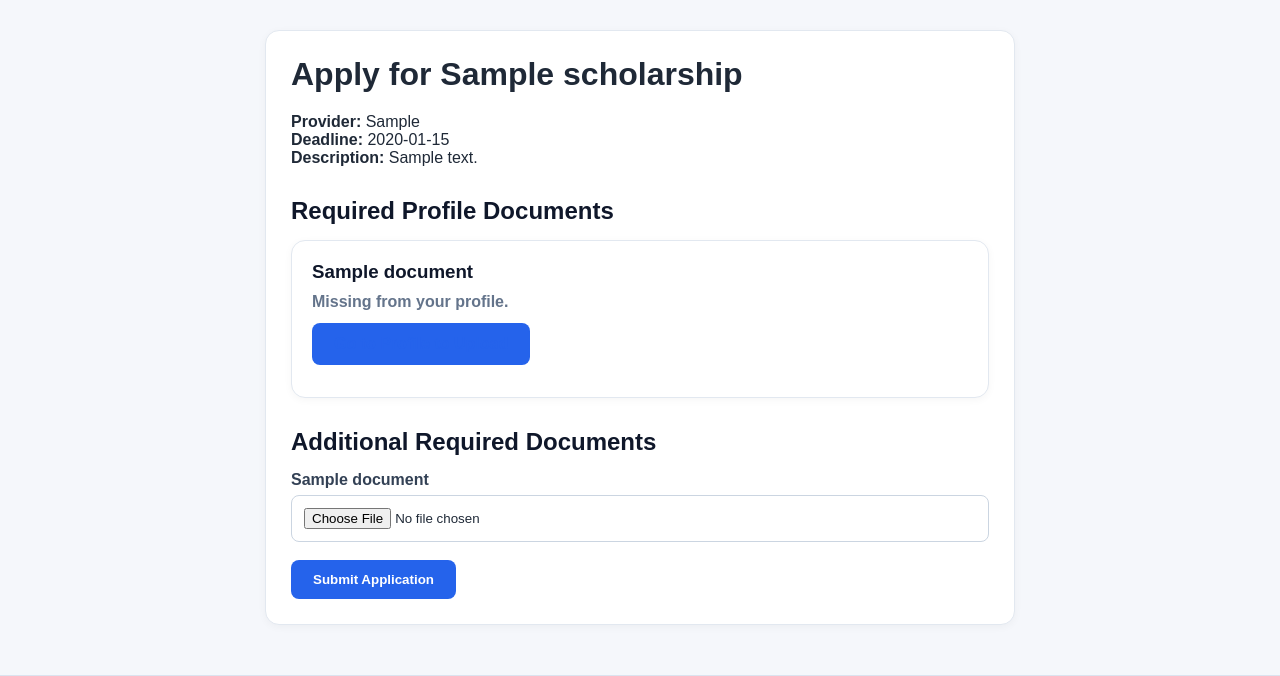
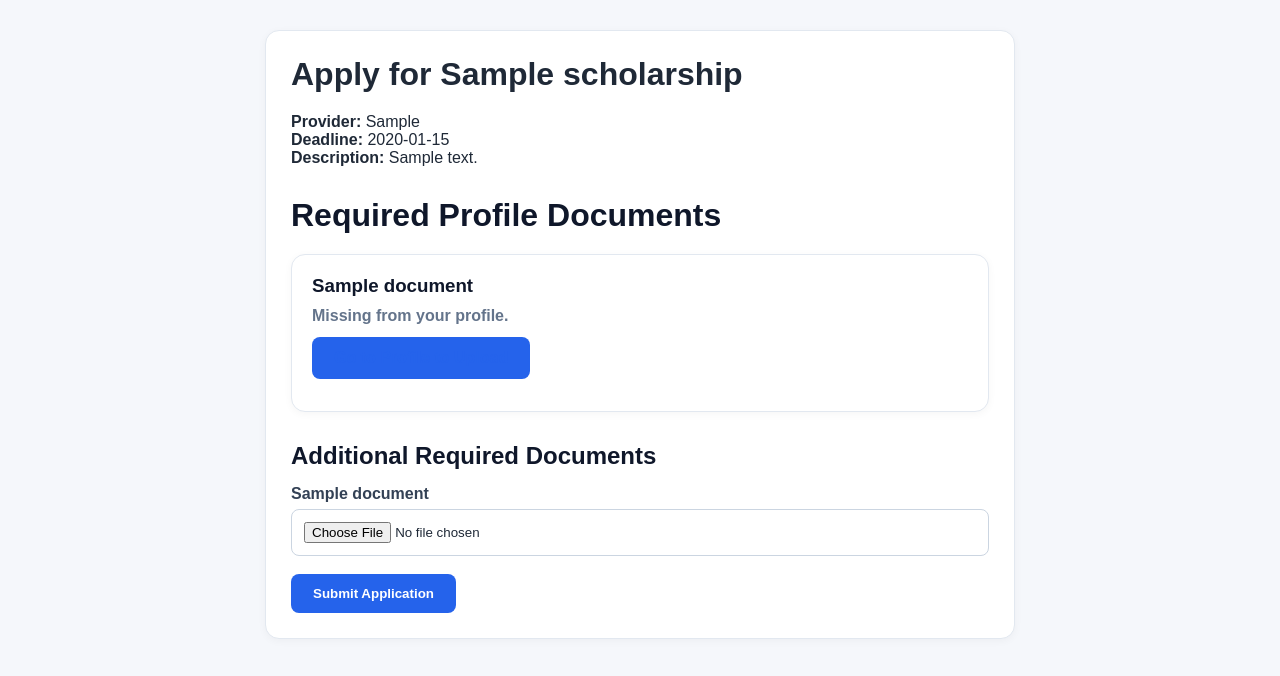
Before and after one commit to Mfundomlaba/Fund-My-Future-web-app-, a Flask app: template templates/students/apply.html in a window 1280 px wide. Shown: the part 59-735 px from the top of the page. Run offline with Flask 3, Linux system fonts and the light colour scheme; tables that the repository leaves empty hold one stand-in row (values such as "Sample post"); the template is opened without the code that fills it: values that come from a table or form of the project are taken from there, most other values are stand-ins (such as "Sample title", 1, 10 or a date in 2020).

Commit message:
Change section title from h2 to h1 for documents

```diff
--- a/templates/students/apply.html
+++ b/templates/students/apply.html
@@ -12,7 +12,7 @@
 
     <form method="POST" enctype="multipart/form-data">
         {% if profile_documents %}
-            <h2 class="section-title">Required Profile Documents</h2>
+            <h1 class="section-title">Required Profile Documents</h1>
 
             {% for item in profile_documents %}
                 <div class="card" style="margin-bottom: 15px;">
```
